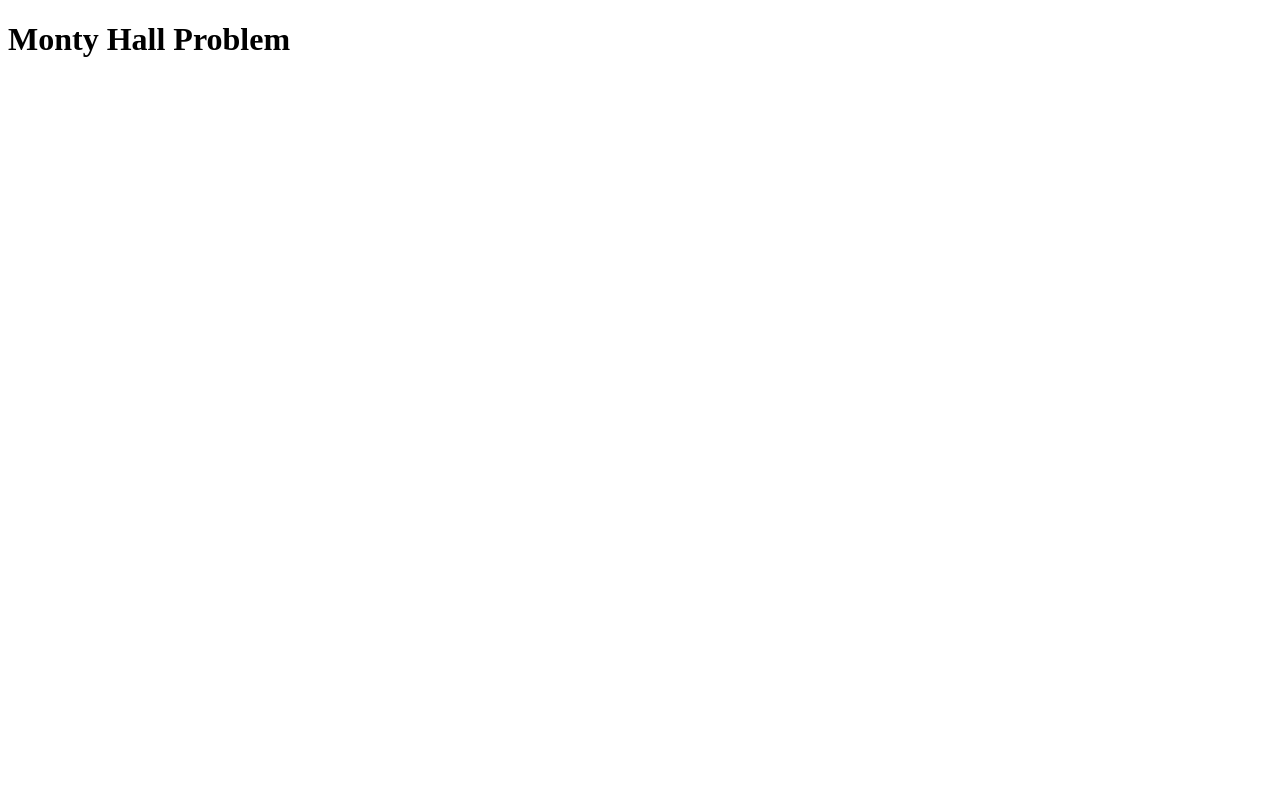
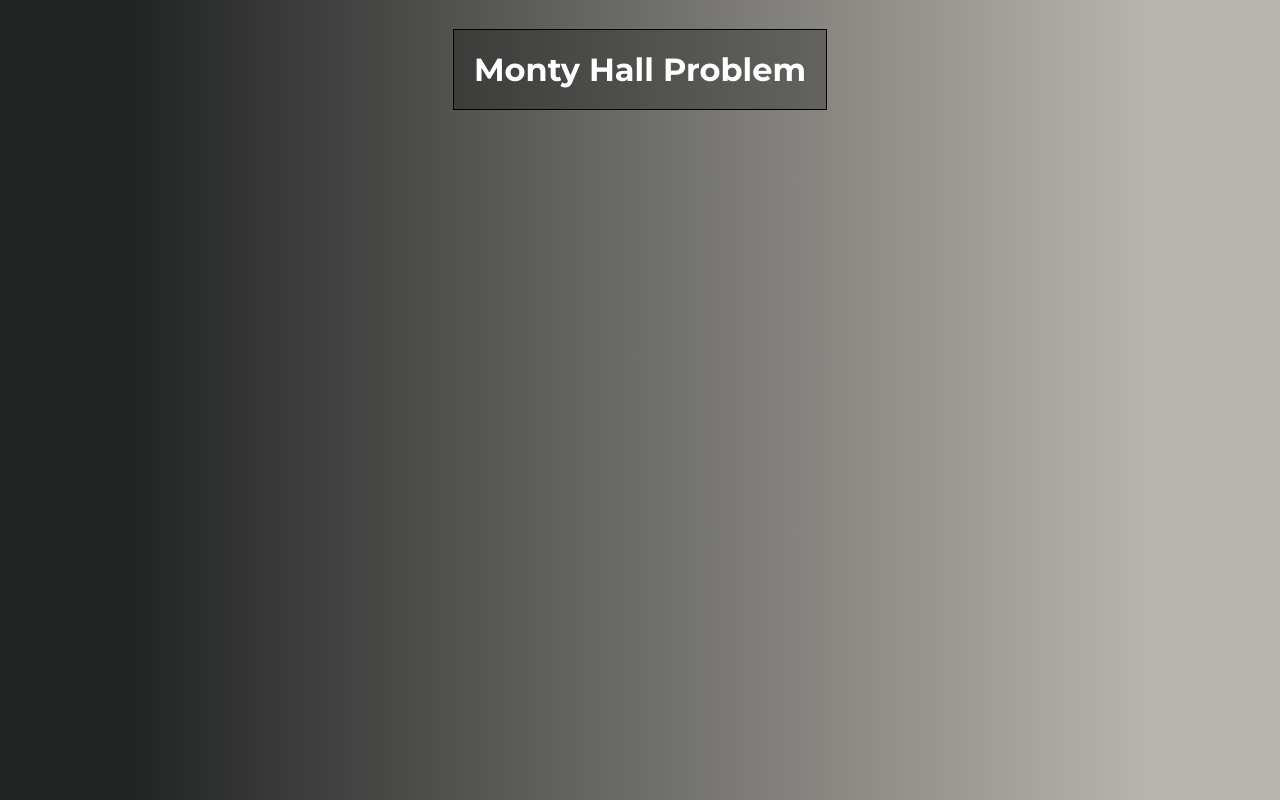
Before and after one commit to ecpieritz/monty-hall, a Vue app: page / in a window 1280 px wide. Built offline with nearby package versions, Linux system fonts and the light colour scheme.

Commit message:
Added initial style

```diff
--- a/src/App.vue
+++ b/src/App.vue
@@ -5,12 +5,33 @@
 </template>
 
 <script>
-export default {
-  name: 'App',
-  components: {}
-}
+  export default {
+    name: "App",
+    components: {},
+  };
 </script>
 
 <style>
+  * {
+    font-family: "Montserrat", sans-serif;
+    box-sizing: border-box;
+  }
 
+  body {
+    color: #fff;
+    background: linear-gradient(90deg, #222424 10%, #b8b5ae 90%);
+  }
+
+  #app {
+    display: flex;
+    flex-direction: column;
+    align-items: center;
+  }
+
+  #app h1 {
+    border: 1px solid #000;
+    background-color: #0004;
+    padding: 20px;
+    margin-bottom: 60px;
+  }
 </style>
```
